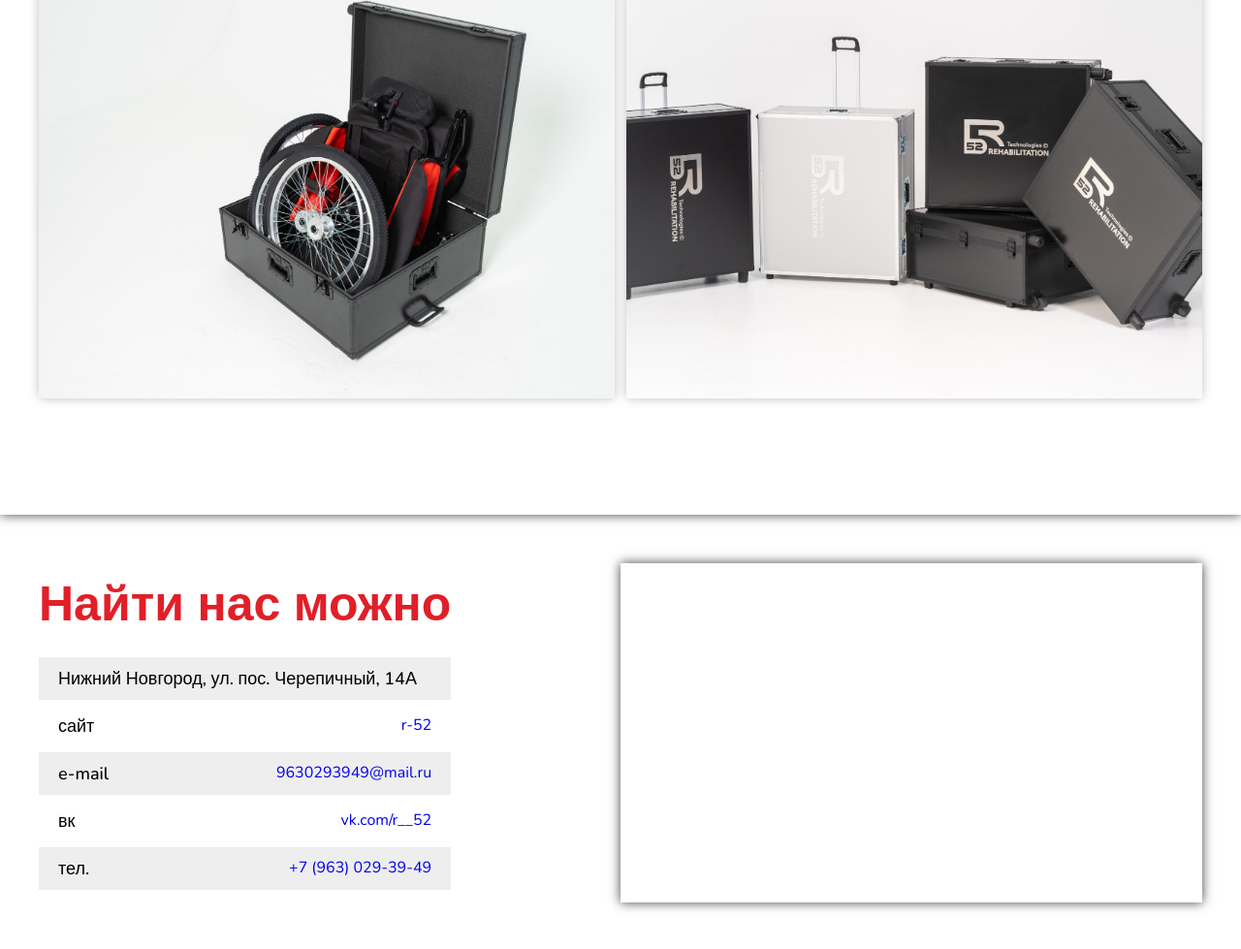
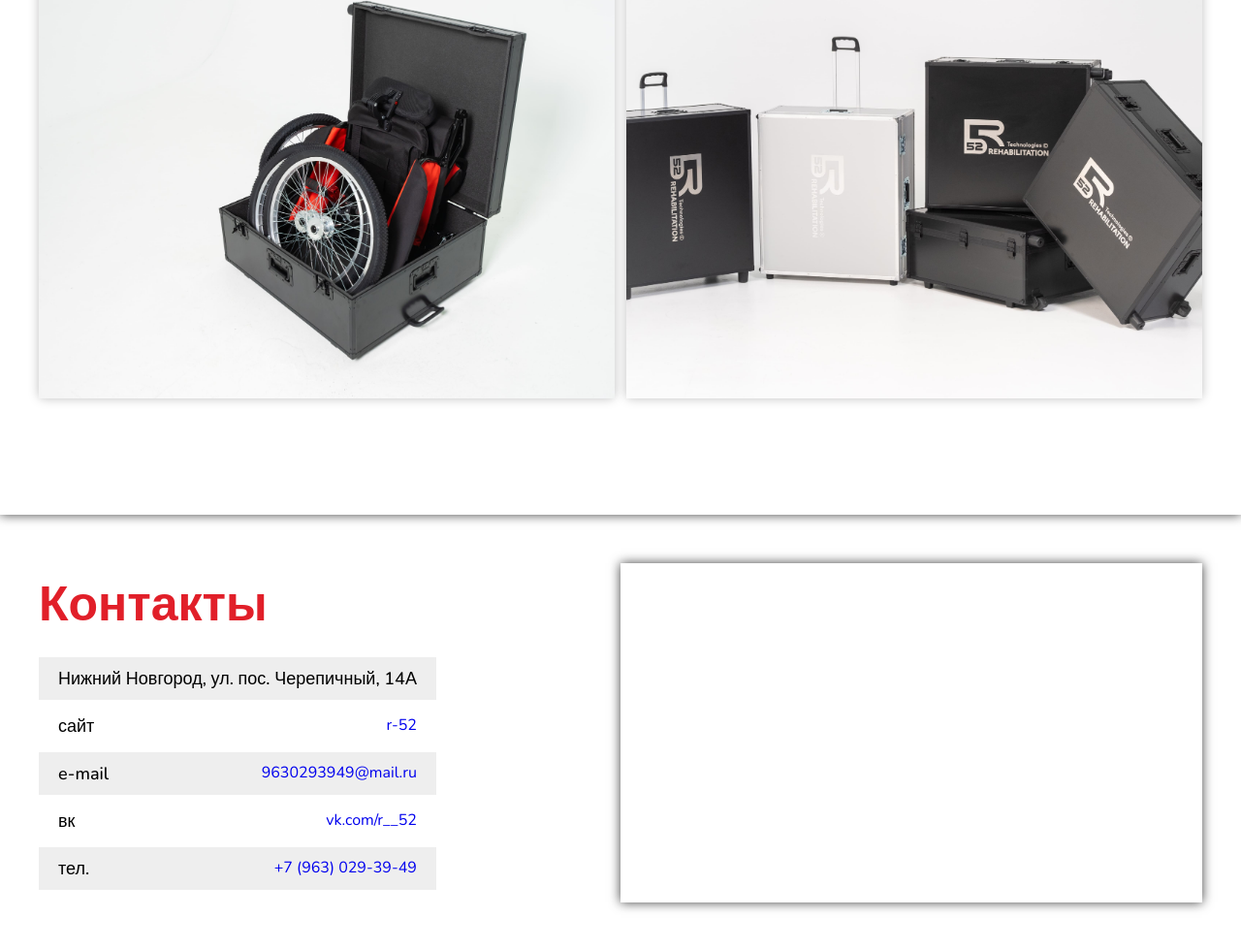
Before and after one commit to maxik12335/ru_way, a plain HTML site: page index.html in a window 1280 px wide. Shown: the part 9102-10081 px from the top of the page at 97% size. Drawn offline with nearby package versions, Linux system fonts and the light colour scheme.

Commit message:
adate contacts

```diff
--- a/index.html
+++ b/index.html
@@ -379,7 +379,7 @@
   <section class="contacts">
     <div class="container">
       <div class="contacts-text">
-        <h2 class="contacts-title">Найти нас можно</h2>
+        <h2 class="contacts-title">Контакты</h2>
         <p>Нижний Новгород, ул. пос. Черепичный, 14А</p>
         <p>
           сайт <a href="https://r-52.ru/" target="_blank">r-52</a>
```
